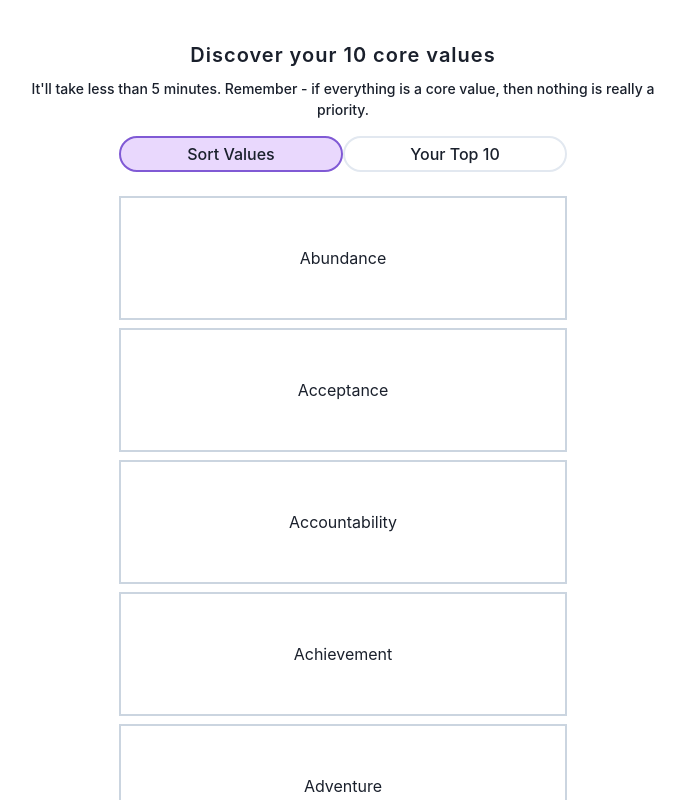
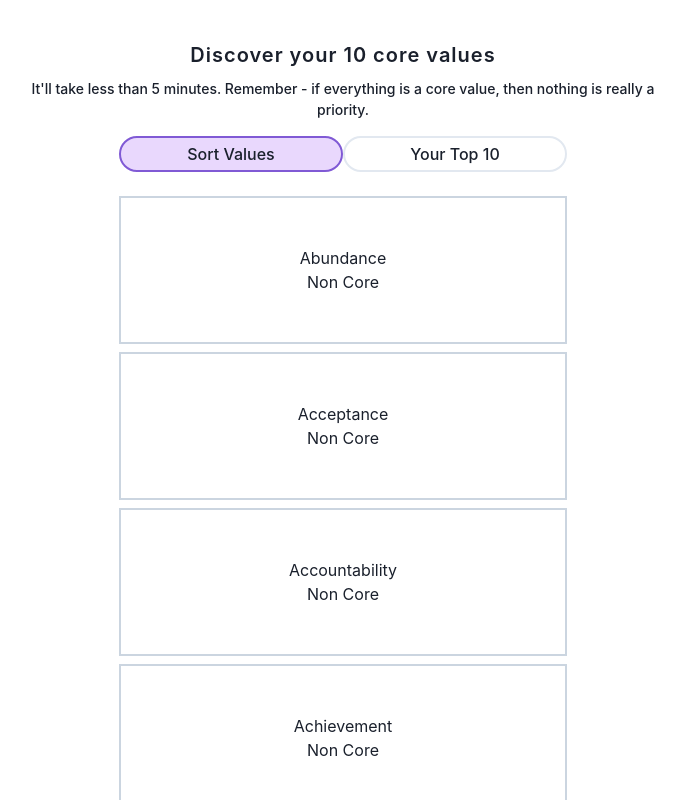
Before and after one commit to kyrelldixon/values, a React (Create React App) app: page / in a window 1280 px wide. Shown: the top 800 px of the page, without its empty margins (297-982 px from the left). Built offline with nearby package versions, Linux system fonts and the light colour scheme.

Commit message:
Add and use updateValue in values component

```diff
--- a/src/components/App.js
+++ b/src/components/App.js
@@ -10,7 +10,19 @@ import { ValuesProvider } from '../context/ValuesContext';
 import allValues from '../values.json';
 
 const App = () => {
-  const [ values, ] = useState(allValues);
+  const [ values, setValues ] = useState(allValues);
+
+  const updateValue = (id) => {
+    const updatedValues = values.map((value, i) => {
+      if (i === id) {
+        value.isCore = !value.isCore;
+        return value;
+      }
+      return value;
+    });
+
+    setValues(updatedValues);
+  }
 
   return (
     <Layout>
@@ -18,7 +30,7 @@ const App = () => {
         <Header />
         <Container>
           <Nav />
-          <Values />
+          <Values updateValue={updateValue} />
         </Container>
         <Footer />
       </ValuesProvider>
--- a/src/components/Values.js
+++ b/src/components/Values.js
@@ -1,20 +1,23 @@
 import React, { useContext } from 'react';
 import ValuesContext from '../context/ValuesContext';
 
-const Values = () => {
+const Values = ({ updateValue }) => {
   const values = useContext(ValuesContext);
 
   return (
     <ul className="flex flex-col mb-4">
-      { values.map(value => <ValueCard key={value.name} value={value} />) }
+      { values.map((value, index) => <ValueCard key={value.name} value={value} id={index} updateValue={updateValue} />) }
     </ul>
   );
 }
 
 
-const ValueCard = ({ value }) => (
+const ValueCard = ({ value, updateValue, id }) => (
   <li className="text-center border-2 border-gray-400 px-4 py-12 mt-2">
-    {value.name}
+    <div>
+      <p>{value.name}</p>
+      <p onClick={() => updateValue(id)}>{value.isCore ? "Core" : "Non Core"}</p>
+    </div>
   </li>
 );
 
```
